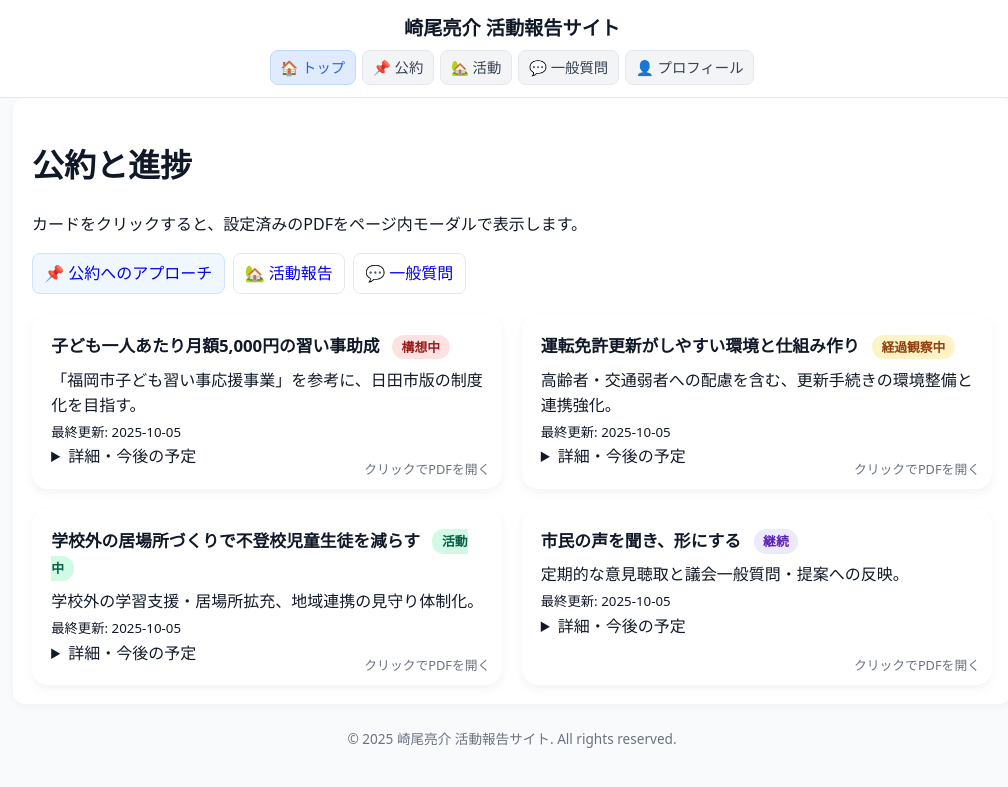
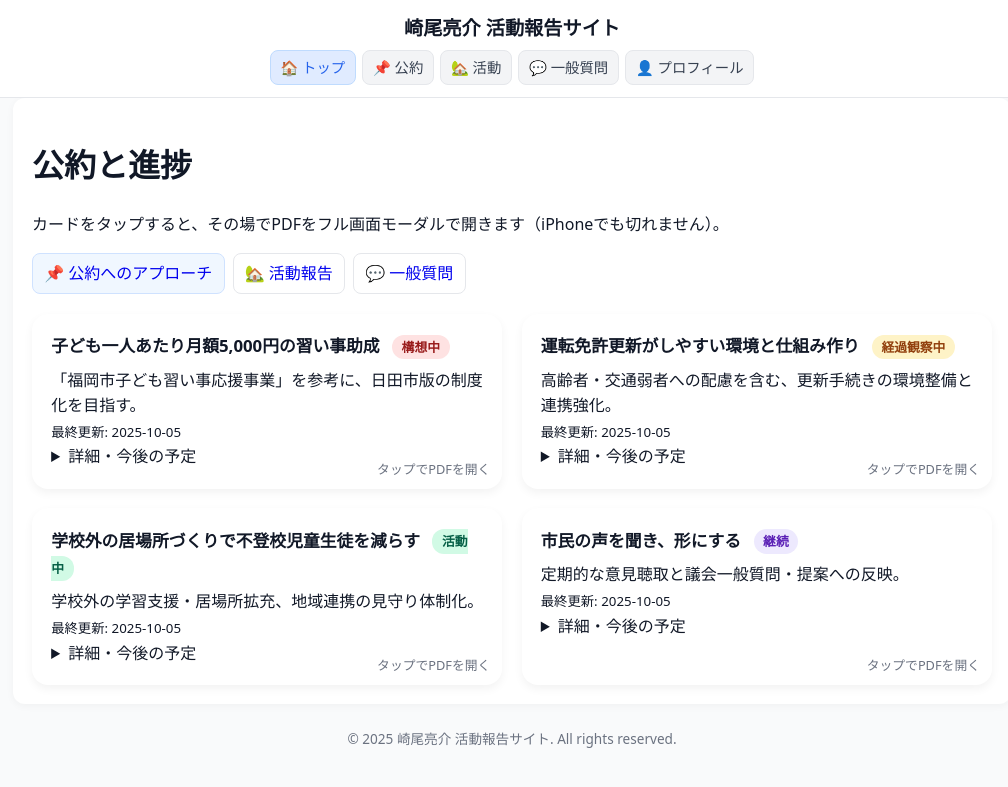
Before and after one commit to sakioryousuke-eng/activity-site, a Jekyll site: the page built from index.md, in a window 1280 px wide. Shown: the top 787 px of the page, without its empty margins (128-1136 px from the left). Built offline with Jekyll 4.4.1, drawn with Linux system fonts in a browser that asks for light colours; part of the change alters nothing that is shown.

Commit message:
Update index.md

```diff
--- a/index.md
+++ b/index.md
@@ -4,7 +4,7 @@ title: 公約と進捗
 ---
 
 # 公約と進捗
-<p>カードをクリックすると、設定済みのPDFをページ内モーダルで表示します。</p>
+<p>カードをタップすると、その場でPDFをフル画面モーダルで開きます（iPhoneでも切れません）。</p>
 
 <nav class="tabs">
   <a href="{{ site.baseurl }}/" class="active">📌 公約へのアプローチ</a>
@@ -34,13 +34,13 @@ title: 公約と進捗
     </details>
 
     {% if p.pdf %}
-      <div class="hint">クリックでPDFを開く</div>
+      <div class="hint">タップでPDFを開く</div>
     {% endif %}
   </div>
 {% endfor %}
 </div>
 
-<!-- PDF モーダル（iframe版） -->
+<!-- PDF モーダル -->
 <dialog id="pdfModal" aria-label="PDF表示モーダル">
   <div class="modal-head">
     <strong id="pdfTitle">資料</strong>
@@ -52,6 +52,7 @@ title: 公約と進捗
 </dialog>
 
 <style>
+  /* ===== タブ＆カード（既存の見た目はそのまま） ===== */
   .tabs { display:flex; gap:.5rem; margin:1rem 0 1.25rem; flex-wrap:wrap; }
   .tabs a { padding:.4rem .7rem; border:1px solid #e5e7eb; border-radius:8px; text-decoration:none; }
   .tabs a.active { background:#f0f7ff; border-color:#cfe2ff; }
@@ -75,64 +76,73 @@ title: 公約と進捗
   .s-完了   { background:#bfdbfe; color:#1e40af; }
   .s-継続   { background:#ede9fe; color:#5b21b6; }
   .hint { position:absolute; right:12px; bottom:10px; font-size:.8rem; color:#6b7280; }
-<style>
-  /* 既存の .tabs, .card … はそのままでOK。モーダル部分だけ差し替え */
+
+  /* ====== ここからモーダルの“見切れ対策” ====== */
+  :root{
+    /* iOS安全域 */
+    --safe-top: env(safe-area-inset-top, 0px);
+    --safe-bottom: env(safe-area-inset-bottom, 0px);
+  }
 
   dialog#pdfModal{
-    width:min(960px,96vw);
-    /* iOS での “vh” 問題を回避：優先して 100dvh を使い、なければ 100vh */
-    height: calc(100vh - 28px);
-    margin:14px auto;            /* 画面上下にわずかに余白 */
     border:none; padding:0; border-radius:16px;
     box-shadow:0 20px 50px rgba(0,0,0,.25);
-    max-height:none;
-  }
-  @supports (height: 100dvh) {
-    dialog#pdfModal{ height: calc(100dvh - 28px); }
+    width:min(960px,96vw);
+    height:min(80vh,820px);
   }
   dialog::backdrop{ background:rgba(0,0,0,.35); }
 
+  /* スマホはフルスクリーンで安全域を考慮 */
+  dialog#pdfModal.full {
+    margin:0; width:100vw; height:100vh; border-radius:0;
+  }
+  @supports (height: 100dvh){
+    dialog#pdfModal.full { width:100dvw; height:100dvh; }
+  }
+
   .modal-head{
     display:flex;justify-content:space-between;align-items:center;
-    padding:.6rem .9rem;border-bottom:1px solid #e5e7eb;background:#fafafa
+    padding:calc(.6rem + var(--safe-top)) .9rem .6rem;
+    border-bottom:1px solid #e5e7eb;background:#fafafa
   }
-  .modal-body{ height: calc(100% - 48px); overflow:hidden; }
+  .modal-body{
+    height:calc(100% - 48px - var(--safe-top) - var(--safe-bottom));
+    padding-bottom:var(--safe-bottom);
+    overflow:hidden;
+  }
   #pdfFrame{ width:100%; height:100%; display:block; }
 
-  /* モーダル表示中は背面のページスクロールを止める */
-  body.modal-open{ overflow:hidden; }
+  /* モーダル表示中は背面スクロールを止める */
+  body.modal-open{ overflow:hidden; overscroll-behavior:contain; }
 </style>
-
-
 
 <script>
   const dlg   = document.getElementById('pdfModal');
   const frame = document.getElementById('pdfFrame');
   const titleEl = document.getElementById('pdfTitle');
 
-  // 実デバイスの高さで調整（iOSのツールバー対策）
-  function sizeDialog(){
-    const h = window.innerHeight;           // 実測
-    dlg.style.height = (h - 28) + 'px';     // 上下14pxの余白
+  const isMobile = () => window.matchMedia('(max-width: 720px)').matches;
+
+  function openPdf(urlBase, title){
+    const url = urlBase + (urlBase.includes('?') ? '&' : '?') + 't=' + Date.now(); // キャッシュ防止
+    frame.src = url;
+    titleEl.textContent = title || '資料';
+
+    // スマホはフルスクリーン化（safe-area対応）
+    if (isMobile()) dlg.classList.add('full'); else dlg.classList.remove('full');
+
+    dlg.showModal();
+    document.body.classList.add('modal-open');
   }
 
-  // カードクリック → PDF表示
+  // カードクリック（details の中は除外）
   document.addEventListener('click', (e)=>{
     if (e.target.closest('details')) return;
     const card = e.target.closest('.card.is-clickable');
     if (!card) return;
-
-    const urlBase = card.getAttribute('data-pdf');
-    if (!urlBase) return;
-
-    // キャッシュ防止
-    const url = urlBase + (urlBase.includes('?')?'&':'?') + 't=' + Date.now();
-    frame.src = url;
-    titleEl.textContent = card.getAttribute('data-title') || '資料';
-
-    sizeDialog();
-    dlg.showModal();
-    document.body.classList.add('modal-open');
+    const pdf = card.getAttribute('data-pdf');
+    if (!pdf) return;
+    openPdf(pdf, card.getAttribute('data-title'));
   });
 
   // 閉じる
@@ -144,14 +154,14 @@ title: 公約と進捗
 
   // ESCでも閉じる
   document.addEventListener('keydown', (e)=>{
-    if (e.key === 'Escape' && typeof dlg.close === 'function') {
-      dlg.close(); frame.src = 'about:blank';
-      document.body.classList.remove('modal-open');
+    if (e.key === 'Escape' && typeof dlg.close === 'function'){
+      dlg.close(); frame.src='about:blank'; document.body.classList.remove('modal-open');
     }
   });
 
-  // 端末の回転・アドレスバー表示/非表示などで再計算
+  // 画面回転やバーの出入り時もクラスを再判定
   window.addEventListener('resize', ()=>{
-    if (dlg.open) sizeDialog();
+    if (!dlg.open) return;
+    if (isMobile()) dlg.classList.add('full'); else dlg.classList.remove('full');
   });
 </script>
```
